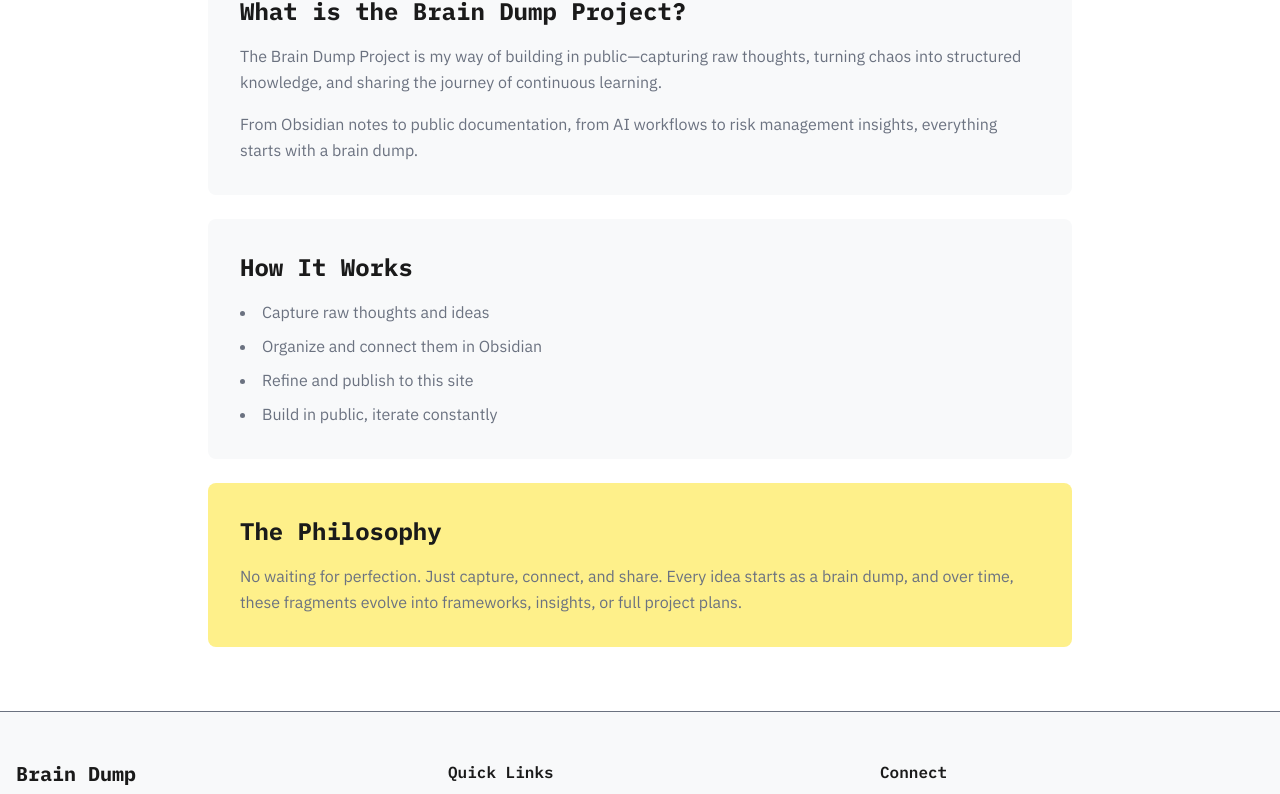
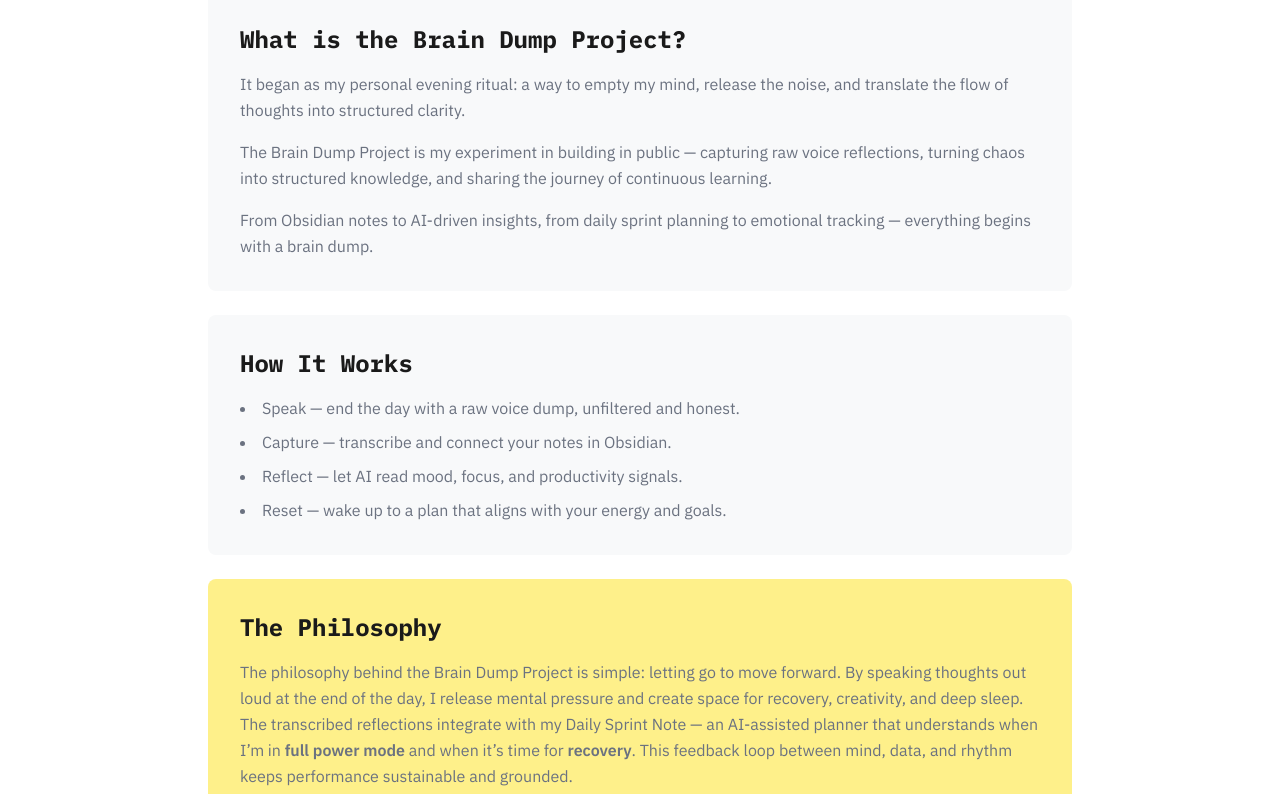
Before and after one commit to Conzi84/braindumpproject2, a Next.js app: page /brain-dump-project in a window 1280 px wide. Shown: the part 373-1167 px from the top of the page. Built offline with nearby package versions, Linux system fonts and the light colour scheme.

Commit message:
Improve code formatting in brain-dump-project page - Add blank line after import for consistency

```diff
--- a/app/brain-dump-project/page.tsx
+++ b/app/brain-dump-project/page.tsx
@@ -17,7 +17,7 @@ export default function BrainDumpProjectPage() {
 
         <div className="space-y-6 text-light-text-secondary dark:text-dark-text-secondary font-ibm-plex-sans leading-relaxed">
           <p className="text-xl">
-            This is where I document my thoughts, ideas, and learnings in public.
+            The Brain Dump Project is more than a collection of notes — it’s a mental offloading system for high performers who live in constant motion.
           </p>
 
           <div className="bg-light-surface dark:bg-dark-surface p-8 rounded-lg space-y-4">
@@ -25,12 +25,13 @@ export default function BrainDumpProjectPage() {
               What is the Brain Dump Project?
             </h2>
             <p>
-              The Brain Dump Project is my way of building in public—capturing raw thoughts,
-              turning chaos into structured knowledge, and sharing the journey of continuous learning.
+              It began as my personal evening ritual: a way to empty my mind, release the noise, and translate the flow of thoughts into structured clarity.
             </p>
             <p>
-              From Obsidian notes to public documentation, from AI workflows to risk management
-              insights, everything starts with a brain dump.
+              The Brain Dump Project is my experiment in building in public — capturing raw voice reflections, turning chaos into structured knowledge, and sharing the journey of continuous learning.
+            </p>
+            <p>
+              From Obsidian notes to AI-driven insights, from daily sprint planning to emotional tracking — everything begins with a brain dump.
             </p>
           </div>
 
@@ -39,10 +40,10 @@ export default function BrainDumpProjectPage() {
               How It Works
             </h2>
             <ul className="space-y-2 list-disc list-inside">
-              <li>Capture raw thoughts and ideas</li>
-              <li>Organize and connect them in Obsidian</li>
-              <li>Refine and publish to this site</li>
-              <li>Build in public, iterate constantly</li>
+              <li>Speak — end the day with a raw voice dump, unfiltered and honest.</li>
+              <li>Capture — transcribe and connect your notes in Obsidian.</li>
+              <li>Reflect — let AI read mood, focus, and productivity signals.</li>
+              <li>Reset — wake up to a plan that aligns with your energy and goals.</li>
             </ul>
           </div>
 
@@ -51,8 +52,15 @@ export default function BrainDumpProjectPage() {
               The Philosophy
             </h2>
             <p className="font-ibm-plex-sans leading-relaxed">
-              No waiting for perfection. Just capture, connect, and share. Every idea starts as a brain dump,
-              and over time, these fragments evolve into frameworks, insights, or full project plans.
+              The philosophy behind the Brain Dump Project is simple: letting go to move forward.
+              By speaking thoughts out loud at the end of the day, I release mental pressure and create space for recovery, creativity, and deep sleep.
+            </p>
+            <p>
+              The transcribed reflections integrate with my Daily Sprint Note — an AI-assisted planner that understands when I’m in <span className="font-semibold">full power mode</span> and when it’s time for <span className="font-semibold">recovery</span>.
+              This feedback loop between mind, data, and rhythm keeps performance sustainable and grounded.
+            </p>
+            <p>
+              Because sometimes, the smartest thing you can do for tomorrow’s performance — is to let today go.
             </p>
           </div>
         </div>
--- a/app/work/page.tsx
+++ b/app/work/page.tsx
@@ -156,19 +156,19 @@ export default function WorkPage() {
               </h3>
               <p className="text-light-text dark:text-light-text-secondary dark:text-dark-text-secondary font-open-sans leading-relaxed mb-4">
                 Made a Drum Coach App by myself with a vibe-coding app. There are aroung 7-10 projects I made beforehand.
-                For me, the most important one is not yet developed.
+                For me, the most important one, is the one in progress.
               </p>
               <span className="text-sm text-highlight-green font-semibold">Completed</span>
             </div>
 
             <div className="bg-light-surface dark:bg-dark-surface p-6 rounded-lg">
               <h3 className="text-xl font-bold font-montserrat text-light-text dark:text-dark-text mb-3">
-                Risk Manager 2025
+                Risk Management 2025
               </h3>
               <p className="text-light-text dark:text-light-text-secondary dark:text-dark-text-secondary font-open-sans leading-relaxed mb-4">
-              in the beginning of 2025 in order to renew the "old" risk Management Framework in our company.
-                More than ever the focus lies on preserving the company and its employees. On the other side, taking calculated risks,
-                to MOVE forward.
+              At the beginning of 2025, we set out to renew our company’s outdated Risk Management Framework.
+              More than ever, our focus is on safeguarding the organization and its employees —
+              while at the same time taking calculated risks to move forward and drive progress.
               </p>
               <span className="text-sm text-highlight-yellow font-semibold">Ongoing</span>
             </div>
```
